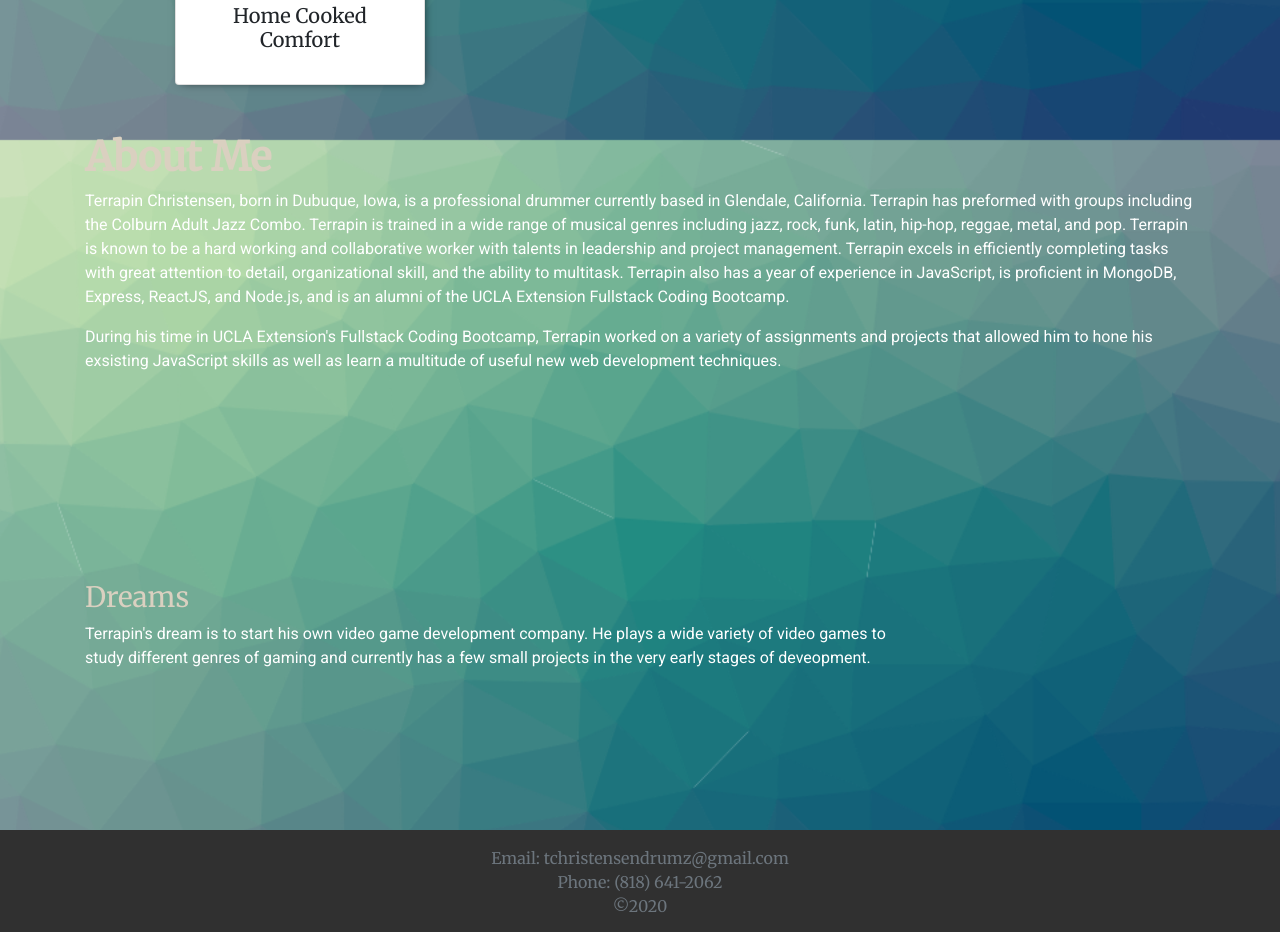
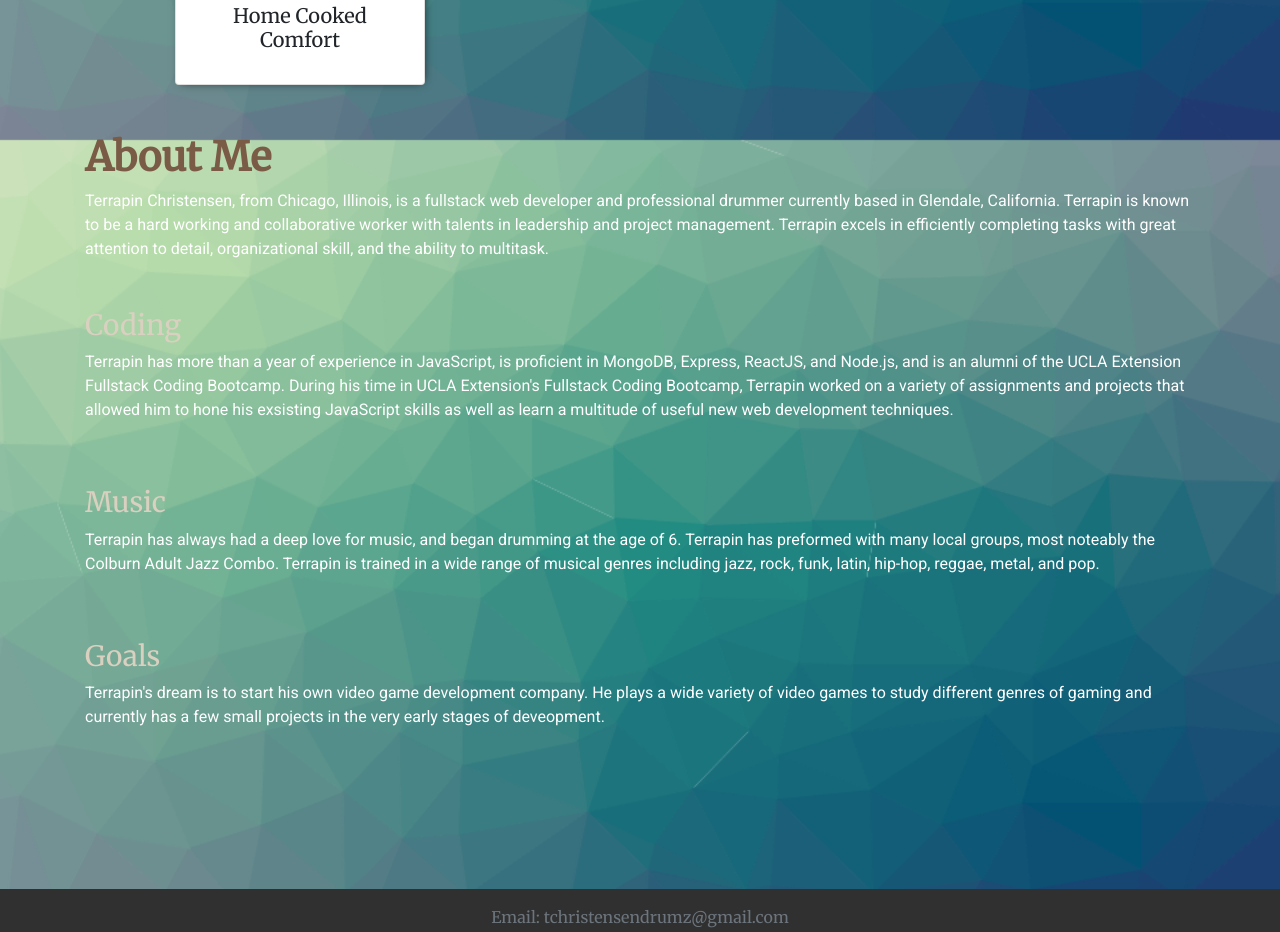
Before and after one commit to TChristensenDrumz/Portfolio, a React (Create React App) app: page / in a window 1280 px wide. Shown: the part 1460-2392 px from the top of the page. Built offline with nearby package versions, Linux system fonts and the light colour scheme.

Commit message:
updated About Me

```diff
--- a/src/components/About.js
+++ b/src/components/About.js
@@ -3,32 +3,48 @@ import React from "react";
 function About() {
   return (
     <div className="container pt-5" id="about" style={{ paddingTop: "9rem" }}>
-      <h1 className="sisal">About Me</h1>
+      <h1 className="coffee">About Me</h1>
       <div>
         <p>
-          Terrapin Christensen, born in Dubuque, Iowa, is a professional drummer
-          currently based in Glendale, California. Terrapin has preformed with
-          groups including the Colburn Adult Jazz Combo. Terrapin is trained in
-          a wide range of musical genres including jazz, rock, funk, latin,
-          hip-hop, reggae, metal, and pop. Terrapin is known to be a hard
-          working and collaborative worker with talents in leadership and
-          project management. Terrapin excels in efficiently completing tasks
-          with great attention to detail, organizational skill, and the ability
-          to multitask. Terrapin also has a year of experience in JavaScript, is
-          proficient in MongoDB, Express, ReactJS, and Node.js, and is an alumni
-          of the UCLA Extension Fullstack Coding Bootcamp.
+          Terrapin Christensen, from Chicago, Illinois, is a fullstack web
+          developer and professional drummer currently based in Glendale,
+          California. Terrapin is known to be a hard working and collaborative
+          worker with talents in leadership and project management. Terrapin
+          excels in efficiently completing tasks with great attention to detail,
+          organizational skill, and the ability to multitask.
         </p>
-        <p>
-          During his time in UCLA Extension's Fullstack Coding Bootcamp,
-          Terrapin worked on a variety of assignments and projects that allowed
-          him to hone his exsisting JavaScript skills as well as learn a
-          multitude of useful new web development techniques.
-        </p>
-        <div className="space"></div>
 
         <article className="row mt-5">
-          <article className="col-sm-9 col-xs-12">
-            <h3>Dreams</h3>
+          <article className="col-12">
+            <h3>Coding</h3>
+            <p>
+              Terrapin has more than a year of experience in JavaScript, is
+              proficient in MongoDB, Express, ReactJS, and Node.js, and is an
+              alumni of the UCLA Extension Fullstack Coding Bootcamp. During his
+              time in UCLA Extension's Fullstack Coding Bootcamp, Terrapin
+              worked on a variety of assignments and projects that allowed him
+              to hone his exsisting JavaScript skills as well as learn a
+              multitude of useful new web development techniques.
+            </p>
+          </article>
+        </article>
+
+        <article className="row mt-5">
+          <article className="col-12">
+            <h3>Music</h3>
+            <p>
+              Terrapin has always had a deep love for music, and began drumming
+              at the age of 6. Terrapin has preformed with many local groups,
+              most noteably the Colburn Adult Jazz Combo. Terrapin is trained in
+              a wide range of musical genres including jazz, rock, funk, latin,
+              hip-hop, reggae, metal, and pop.
+            </p>
+          </article>
+        </article>
+
+        <article className="row mt-5">
+          <article className="col-12">
+            <h3>Goals</h3>
             <p>
               Terrapin's dream is to start his own video game development
               company. He plays a wide variety of video games to study different
```
